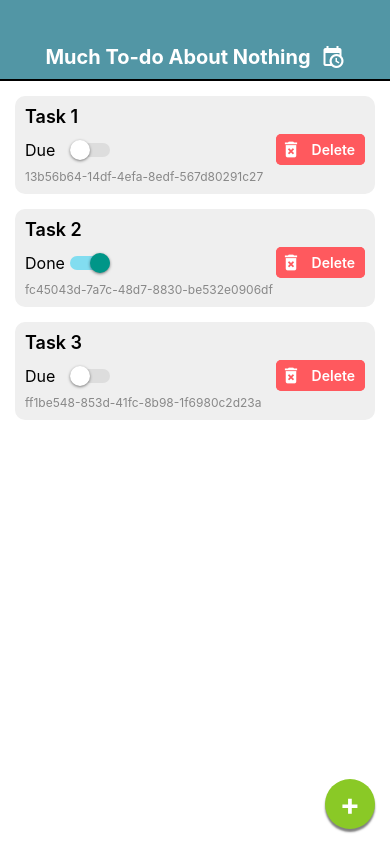
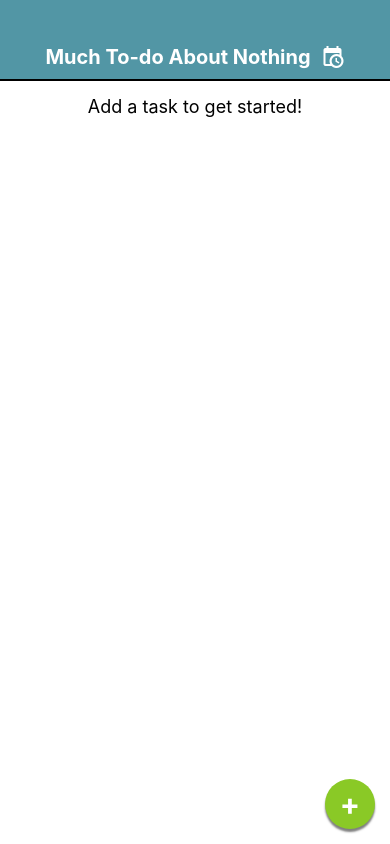
Before and after one commit to kjubar-fs/info-6132-lab1, a React Native app: screen / in a window 390 px wide. Built offline with nearby package versions, Linux system fonts and the light colour scheme.

Commit message:
Remove placeholder tasks, add empty message

```diff
--- a/App.js
+++ b/App.js
@@ -1,7 +1,7 @@
 /*
  *  Author: Kaleb Jubar
  *  Created: 26 Oct 1985, 4:15:00 AM
- *  Last update: 2 Oct 2024, 5:59:34 PM
+ *  Last update: 2 Oct 2024, 7:01:26 PM
  *  Copyright (c) 1985 - 2024 Kaleb Jubar
  */
 // native/Expo components
@@ -23,23 +23,7 @@ import AddForm from "./src/components/AddForm";
 import { dropShadowStyle, positiveColor } from "./src/includes/globalStyles";
 
 export default function App() {
-    const [tasks, setTasks] = useState([
-        {
-            id: uuidv4(),   // use UUID library to mimic auto ID generation from database
-            title: "Task 1",
-            status: false,
-        },
-        {
-            id: uuidv4(),
-            title: "Task 2",
-            status: true,
-        },
-        {
-            id: uuidv4(),
-            title: "Task 3",
-            status: false,
-        },
-    ]);
+    const [tasks, setTasks] = useState([]);
     const [addShown, setAddShown] = useState(false);
 
     /**
@@ -101,7 +85,7 @@ export default function App() {
      */
     const addTask = (title) => {
         const newTask = {
-            id: uuidv4(),
+            id: uuidv4(),   // use UUID library to mimic auto ID generation from database
             title,
             status: false,
         };
--- a/src/components/TaskList/index.js
+++ b/src/components/TaskList/index.js
@@ -1,10 +1,10 @@
 /*
  *  Author: Kaleb Jubar
  *  Created: 2 Oct 2024, 12:01:35 PM
- *  Last update: 2 Oct 2024, 2:00:43 PM
+ *  Last update: 2 Oct 2024, 7:06:12 PM
  *  Copyright (c) 2024 Kaleb Jubar
  */
-import { FlatList } from "react-native";
+import { FlatList, Text } from "react-native";
 
 import Task from "./Task";
 
@@ -26,6 +26,9 @@ export default function TaskList({ tasks, toggleTask, deleteTask }) {
             keyExtractor={(item) => item.id}
             contentContainerStyle={styles.container}
             showsVerticalScrollIndicator={false}
+            ListEmptyComponent={() =>
+                <Text style={styles.emptyText}>Add a task to get started!</Text>
+            }
         />
     );
 }
--- a/src/components/TaskList/styles.js
+++ b/src/components/TaskList/styles.js
@@ -1,7 +1,7 @@
 /*
  *  Author: Kaleb Jubar
  *  Created: 2 Oct 2024, 12:05:22 PM
- *  Last update: 2 Oct 2024, 2:48:16 PM
+ *  Last update: 2 Oct 2024, 7:06:36 PM
  *  Copyright (c) 2024 Kaleb Jubar
  */
 import { Platform, StyleSheet } from "react-native";
@@ -12,4 +12,10 @@ export default StyleSheet.create({
         paddingBottom: Platform.OS === "ios" ? 90 : 75,
         gap: 15,
     },
+
+    emptyText: {
+        alignSelf: "center",
+
+        fontSize: 18,
+    },
 });
```
